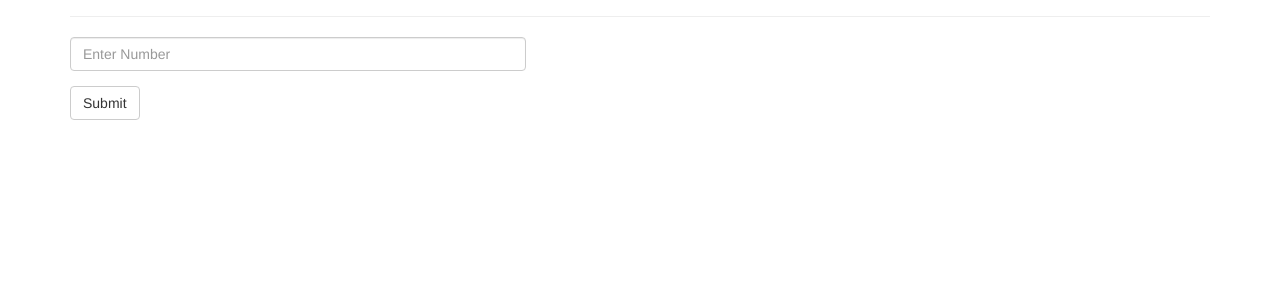
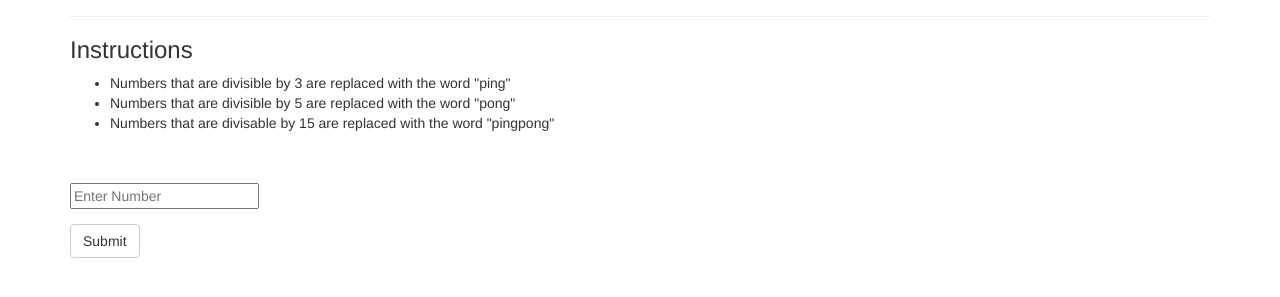
Before and after one commit to grayhildreth/ping-pong, a plain HTML site: page index.html in a window 1280 px wide. Shown: the part 83-380 px from the top of the page. Drawn offline with Linux system fonts and the light colour scheme.

Commit message:
Added instructions to HTML

```diff
--- a/index.html
+++ b/index.html
@@ -12,10 +12,33 @@
       <div class="page-header">
         <h1>PING PONG</h1>
       </div>
-      <div class="form-group">
-        <input type="text" class="form-control" placeholder="Enter Number">
+
+<!--- Instructions --->
+
+        <h3>Instructions</h3>
+          <ul>
+            <li>Numbers that are divisible by 3 are replaced with the word "ping"</li>
+            <li>Numbers that are divisible by 5 are replaced with the word "pong"</li>
+            <li>Numbers that are divisable by 15 are replaced with the word "pingpong"</li>
+          </ul>
+          <br></br>
+
+<!--- Number input --->
+
+      <form id="pingpong">
+        <div class="form-group">
+          <input type="text" id="number" placeholder="Enter Number">
+        </div>
+
+      <button type="submit" class="btn btn-default">Submit</button>
+
+      </form>
+
+<!--- Output --->
+
+      <div id="output">
       </div>
-    <button type="submit" class="btn btn-default">Submit</button>
-  </div>
+
+    </div>
   </body>
 </html>
--- a/js/scripts.js
+++ b/js/scripts.js
@@ -1,5 +1,4 @@
 $(document).ready(function(){
-  event.preventDefault();
-
-
+  $("#pingpong").submit(function(event) {
+    event.preventDefault();
 }
```
